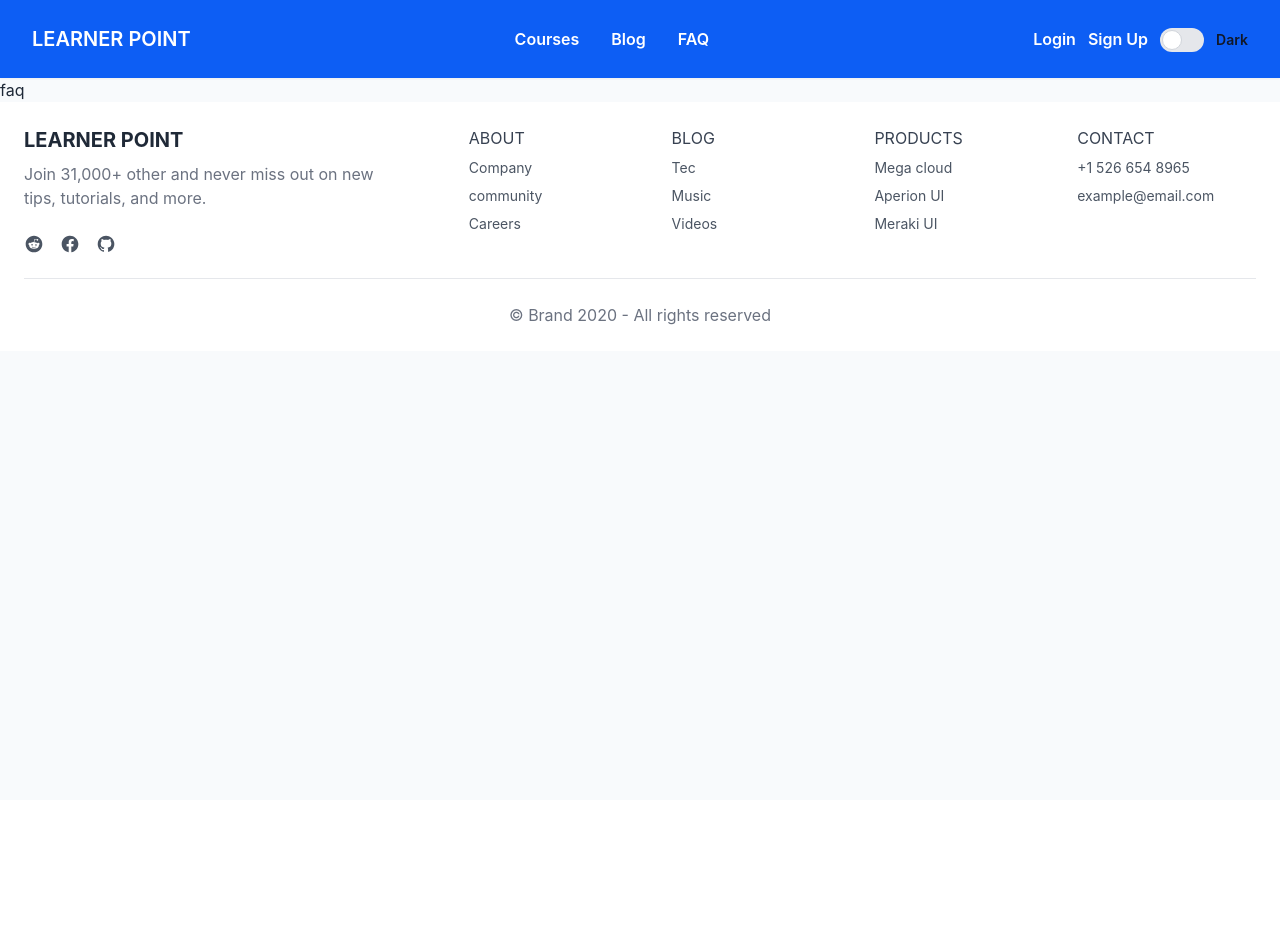
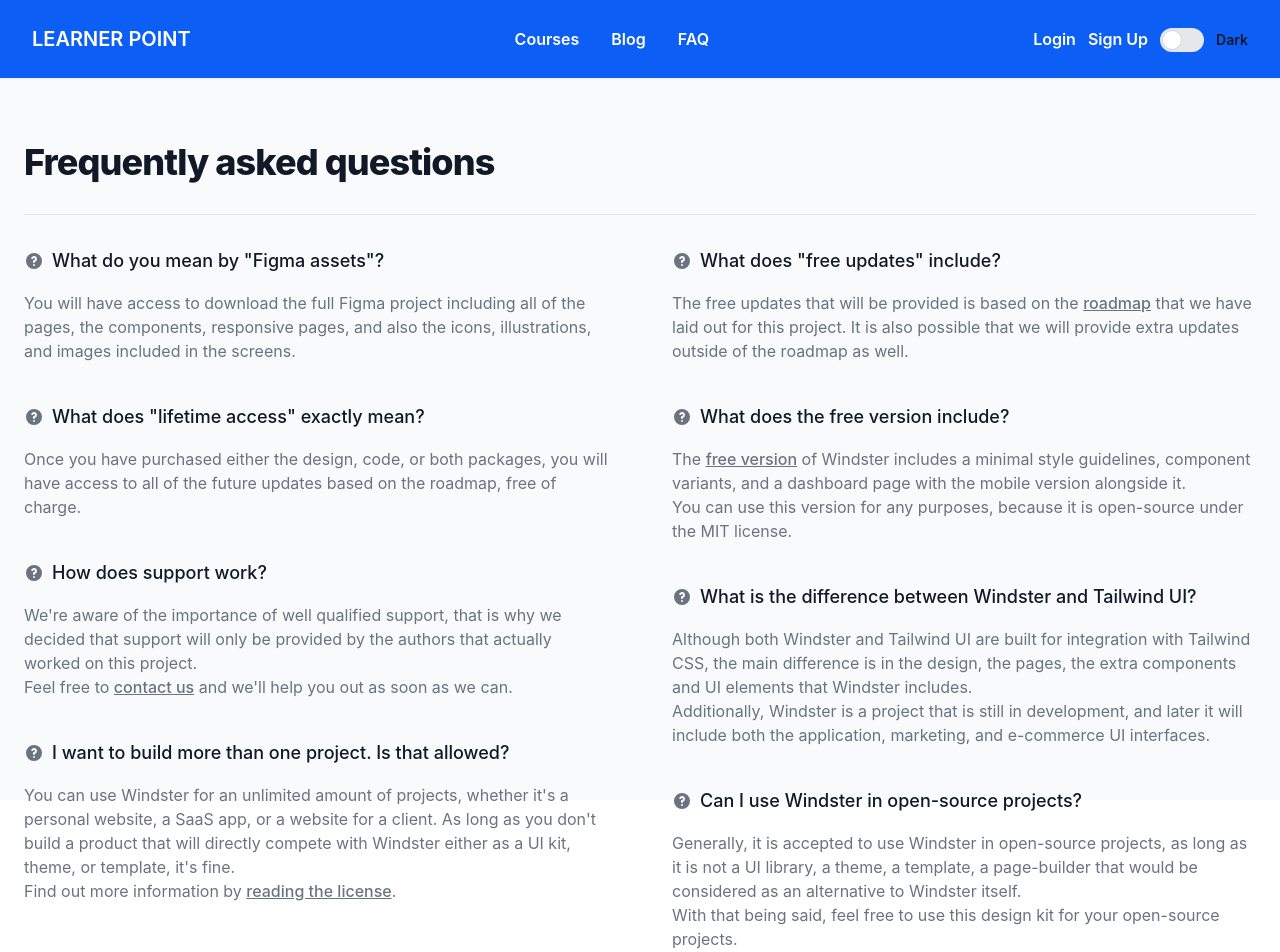
Before and after one commit to moofazzel/learner-point-client, a React (Create React App) app: page /faq in a window 1280 px wide. Shown: the top 952 px of the page. Before the commit the page ends 800 px from the top, so only its background shows below. Built offline with nearby package versions, Linux system fonts and the light colour scheme; no server answers.

Commit message:
faq and blog page added

```diff
--- a/src/Components/Faq.jsx
+++ b/src/Components/Faq.jsx
@@ -1,11 +1,82 @@
-import React from 'react';
+import React from "react";
+import { Link } from "react-router-dom";
 
 const Faq = () => {
-    return (
-        <div>
-            faq
-        </div>
-    );
+  return (
+    <section className=" ">
+      <div className="py-8 px-4 mx-auto max-w-screen-xl sm:py-16 lg:px-6">
+      <h2 className="mb-8 text-4xl tracking-tight font-extrabold text-gray-900 darkk:text-white">Frequently asked questions</h2>
+      <div className="grid pt-8 text-left border-t border-gray-200 md:gap-16 darkk:border-gray-700 md:grid-cols-2">
+          <div>
+              <div className="mb-10">
+                  <h3 className="flex items-center mb-4 text-lg font-medium text-gray-900 darkk:text-white">
+                      <svg className="flex-shrink-0 mr-2 w-5 h-5 text-gray-500 darkk:text-gray-400" fill="currentColor" viewBox="0 0 20 20" xmlns="http://www.w3.org/2000/svg"><path fillRule="evenodd" d="M18 10a8 8 0 11-16 0 8 8 0 0116 0zm-8-3a1 1 0 00-.867.5 1 1 0 11-1.731-1A3 3 0 0113 8a3.001 3.001 0 01-2 2.83V11a1 1 0 11-2 0v-1a1 1 0 011-1 1 1 0 100-2zm0 8a1 1 0 100-2 1 1 0 000 2z" clipRule="evenodd"></path></svg>
+                      What do you mean by "Figma assets"?
+                  </h3>
+                  <p className="text-gray-500 darkk:text-gray-400">You will have access to download the full Figma project including all of the pages, the components, responsive pages, and also the icons, illustrations, and images included in the screens.</p>
+              </div>
+              <div className="mb-10">
+                  <h3 className="flex items-center mb-4 text-lg font-medium text-gray-900 darkk:text-white">
+                      <svg className="flex-shrink-0 mr-2 w-5 h-5 text-gray-500 darkk:text-gray-400" fill="currentColor" viewBox="0 0 20 20" xmlns="http://www.w3.org/2000/svg"><path fillRule="evenodd" d="M18 10a8 8 0 11-16 0 8 8 0 0116 0zm-8-3a1 1 0 00-.867.5 1 1 0 11-1.731-1A3 3 0 0113 8a3.001 3.001 0 01-2 2.83V11a1 1 0 11-2 0v-1a1 1 0 011-1 1 1 0 100-2zm0 8a1 1 0 100-2 1 1 0 000 2z" clipRule="evenodd"></path></svg>
+                      What does "lifetime access" exactly mean?
+                  </h3>
+                  <p className="text-gray-500 darkk:text-gray-400">Once you have purchased either the design, code, or both packages, you will have access to all of the future updates based on the roadmap, free of charge.</p>
+              </div>
+              <div className="mb-10">
+                  <h3 className="flex items-center mb-4 text-lg font-medium text-gray-900 darkk:text-white">
+                      <svg className="flex-shrink-0 mr-2 w-5 h-5 text-gray-500 darkk:text-gray-400" fill="currentColor" viewBox="0 0 20 20" xmlns="http://www.w3.org/2000/svg"><path fillRule="evenodd" d="M18 10a8 8 0 11-16 0 8 8 0 0116 0zm-8-3a1 1 0 00-.867.5 1 1 0 11-1.731-1A3 3 0 0113 8a3.001 3.001 0 01-2 2.83V11a1 1 0 11-2 0v-1a1 1 0 011-1 1 1 0 100-2zm0 8a1 1 0 100-2 1 1 0 000 2z" clipRule="evenodd"></path></svg>
+                      How does support work?
+                  </h3>
+                  <p className="text-gray-500 darkk:text-gray-400">We're aware of the importance of well qualified support, that is why we decided that support will only be provided by the authors that actually worked on this project.</p>
+                  <p className="text-gray-500 darkk:text-gray-400">Feel free to <Link href="#" className="font-medium underline text-primary-600 darkk:text-primary-500 hover:no-underline" target="_blank" rel="noreferrer">contact us</Link> and we'll help you out as soon as we can.</p>
+              </div>
+              <div className="mb-10">
+                  <h3 className="flex items-center mb-4 text-lg font-medium text-gray-900 darkk:text-white">
+                      <svg className="flex-shrink-0 mr-2 w-5 h-5 text-gray-500 darkk:text-gray-400" fill="currentColor" viewBox="0 0 20 20" xmlns="http://www.w3.org/2000/svg"><path fillRule="evenodd" d="M18 10a8 8 0 11-16 0 8 8 0 0116 0zm-8-3a1 1 0 00-.867.5 1 1 0 11-1.731-1A3 3 0 0113 8a3.001 3.001 0 01-2 2.83V11a1 1 0 11-2 0v-1a1 1 0 011-1 1 1 0 100-2zm0 8a1 1 0 100-2 1 1 0 000 2z" clipRule="evenodd"></path></svg>
+                      I want to build more than one project. Is that allowed?
+                  </h3>
+                  <p className="text-gray-500 darkk:text-gray-400">You can use Windster for an unlimited amount of projects, whether it's a personal website, a SaaS app, or a website for a client. As long as you don't build a product that will directly compete with Windster either as a UI kit, theme, or template, it's fine.</p>
+                  <p className="text-gray-500 darkk:text-gray-400">Find out more information by <Link to="/license" className="font-medium underline text-primary-600 darkk:text-primary-500 hover:no-underline">reading the license</Link>.</p>
+              </div>
+          </div>
+          <div>
+              <div className="mb-10">
+                  <h3 className="flex items-center mb-4 text-lg font-medium text-gray-900 darkk:text-white">
+                      <svg className="flex-shrink-0 mr-2 w-5 h-5 text-gray-500 darkk:text-gray-400" fill="currentColor" viewBox="0 0 20 20" xmlns="http://www.w3.org/2000/svg"><path fillRule="evenodd" d="M18 10a8 8 0 11-16 0 8 8 0 0116 0zm-8-3a1 1 0 00-.867.5 1 1 0 11-1.731-1A3 3 0 0113 8a3.001 3.001 0 01-2 2.83V11a1 1 0 11-2 0v-1a1 1 0 011-1 1 1 0 100-2zm0 8a1 1 0 100-2 1 1 0 000 2z" clipRule="evenodd"></path></svg>
+                      What does "free updates" include?
+                  </h3>
+                  <p className="text-gray-500 darkk:text-gray-400">The free updates that will be provided is based on the <Link href="#" className="font-medium underline text-primary-600 darkk:text-primary-500 hover:no-underline">roadmap</Link> that we have laid out for this project. It is also possible that we will provide extra updates outside of the roadmap as well.</p>
+              </div>
+              <div className="mb-10">
+                  <h3 className="flex items-center mb-4 text-lg font-medium text-gray-900 darkk:text-white">
+                      <svg className="flex-shrink-0 mr-2 w-5 h-5 text-gray-500 darkk:text-gray-400" fill="currentColor" viewBox="0 0 20 20" xmlns="http://www.w3.org/2000/svg"><path fillRule="evenodd" d="M18 10a8 8 0 11-16 0 8 8 0 0116 0zm-8-3a1 1 0 00-.867.5 1 1 0 11-1.731-1A3 3 0 0113 8a3.001 3.001 0 01-2 2.83V11a1 1 0 11-2 0v-1a1 1 0 011-1 1 1 0 100-2zm0 8a1 1 0 100-2 1 1 0 000 2z" clipRule="evenodd"></path></svg>
+                      What does the free version include?
+                  </h3>
+                  <p className="text-gray-500 darkk:text-gray-400">The <Link href="#" className="font-medium underline text-primary-600 darkk:text-primary-500 hover:no-underline">free version</Link> of Windster includes a minimal style guidelines, component variants, and a dashboard page with the mobile version alongside it.</p>
+                  <p className="text-gray-500 darkk:text-gray-400">You can use this version for any purposes, because it is open-source under the MIT license.</p>
+              </div>
+              <div className="mb-10">
+                  <h3 className="flex items-center mb-4 text-lg font-medium text-gray-900 darkk:text-white">
+                      <svg className="flex-shrink-0 mr-2 w-5 h-5 text-gray-500 darkk:text-gray-400" fill="currentColor" viewBox="0 0 20 20" xmlns="http://www.w3.org/2000/svg"><path fillRule="evenodd" d="M18 10a8 8 0 11-16 0 8 8 0 0116 0zm-8-3a1 1 0 00-.867.5 1 1 0 11-1.731-1A3 3 0 0113 8a3.001 3.001 0 01-2 2.83V11a1 1 0 11-2 0v-1a1 1 0 011-1 1 1 0 100-2zm0 8a1 1 0 100-2 1 1 0 000 2z" clipRule="evenodd"></path></svg>
+                      What is the difference between Windster and Tailwind UI?
+                  </h3>
+                  <p className="text-gray-500 darkk:text-gray-400">Although both Windster and Tailwind UI are built for integration with Tailwind CSS, the main difference is in the design, the pages, the extra components and UI elements that Windster includes.</p>
+                  <p className="text-gray-500 darkk:text-gray-400">Additionally, Windster is a project that is still in development, and later it will include both the application, marketing, and e-commerce UI interfaces.</p>
+              </div>
+              <div className="mb-10">
+                  <h3 className="flex items-center mb-4 text-lg font-medium text-gray-900 darkk:text-white">
+                      <svg className="flex-shrink-0 mr-2 w-5 h-5 text-gray-500 darkk:text-gray-400" fill="currentColor" viewBox="0 0 20 20" xmlns="http://www.w3.org/2000/svg"><path fillRule="evenodd" d="M18 10a8 8 0 11-16 0 8 8 0 0116 0zm-8-3a1 1 0 00-.867.5 1 1 0 11-1.731-1A3 3 0 0113 8a3.001 3.001 0 01-2 2.83V11a1 1 0 11-2 0v-1a1 1 0 011-1 1 1 0 100-2zm0 8a1 1 0 100-2 1 1 0 000 2z" clipRule="evenodd"></path></svg>
+                      Can I use Windster in open-source projects?
+                  </h3>
+                  <p className="text-gray-500 darkk:text-gray-400">Generally, it is accepted to use Windster in open-source projects, as long as it is not a UI library, a theme, a template, a page-builder that would be considered as an alternative to Windster itself.</p>
+                  <p className="text-gray-500 darkk:text-gray-400">With that being said, feel free to use this design kit for your open-source projects.</p>
+                  <p className="text-gray-500 darkk:text-gray-400">Find out more information by <Link to="/license" className="font-medium underline text-primary-600 darkk:text-primary-500 hover:no-underline">reading the license</Link>.</p>
+              </div>
+          </div>
+      </div>
+  </div>
+    </section>
+  );
 };
 
 export default Faq;
```
Also changed, not shown: src/Components/Blog.jsx (+34 -31 lines).
